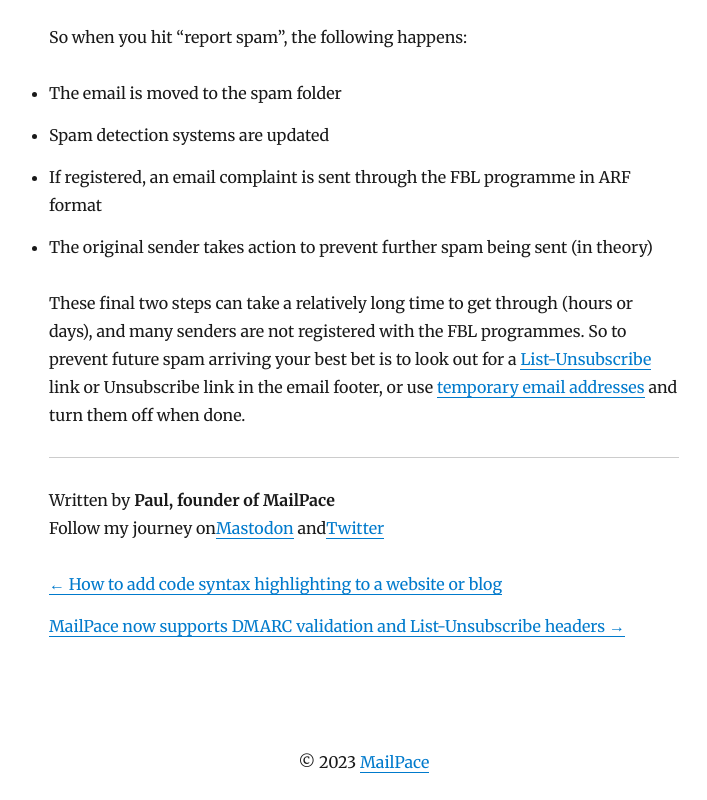
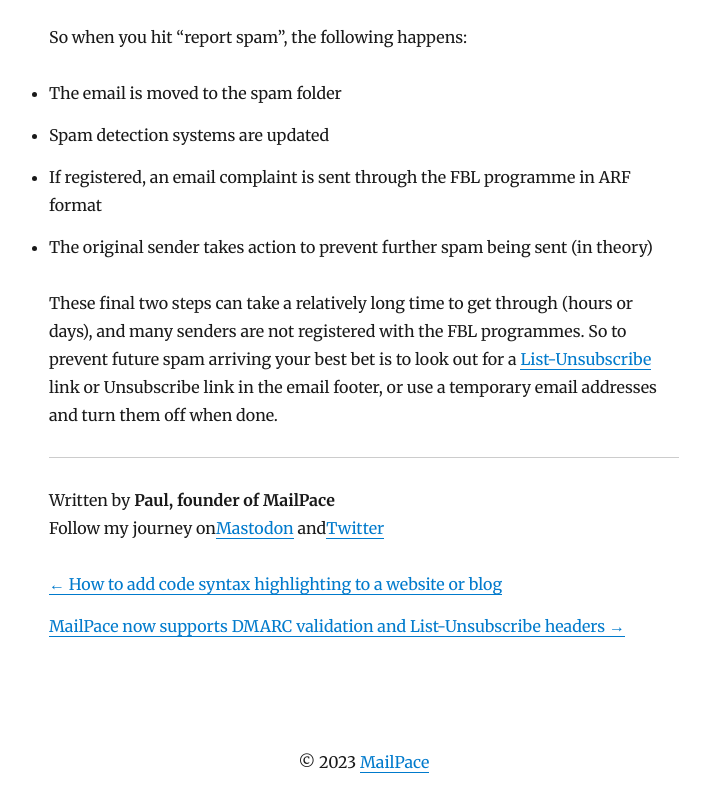
Before and after one commit to mailpace/blog, a Gatsby site: page /blog/what-happens-when-you-send-an-email-to-spam/ in a window 1280 px wide. Shown: the part 972-1772 px from the top of the page, without its empty margins (276-983 px from the left). Built offline with nearby package versions, Linux system fonts and the light colour scheme; Gatsby itself is replaced by a stand-in of ours; some packages are replaced by stand-ins of ours.

Commit message:
Fixed dead link

```diff
--- a/content/blog/what-happens-when-you-send-an-email-to-spam.md
+++ b/content/blog/what-happens-when-you-send-an-email-to-spam.md
@@ -23,4 +23,4 @@ So when you hit “report spam”, the following happens:
 - If registered, an email complaint is sent through the FBL programme in ARF format
 - The original sender takes action to prevent further spam being sent (in theory)
 
-These final two steps can take a relatively long time to get through (hours or days), and many senders are not registered with the FBL programmes. So to prevent future spam arriving your best bet is to look out for a [List-Unsubscribe](https://www.litmus.com/blog/the-ultimate-guide-to-list-unsubscribe/) link or Unsubscribe link in the email footer, or use [temporary email addresses](https://www.idbloc.co/) and turn them off when done.
+These final two steps can take a relatively long time to get through (hours or days), and many senders are not registered with the FBL programmes. So to prevent future spam arriving your best bet is to look out for a [List-Unsubscribe](https://www.litmus.com/blog/the-ultimate-guide-to-list-unsubscribe/) link or Unsubscribe link in the email footer, or use a temporary email addresses and turn them off when done.
```
